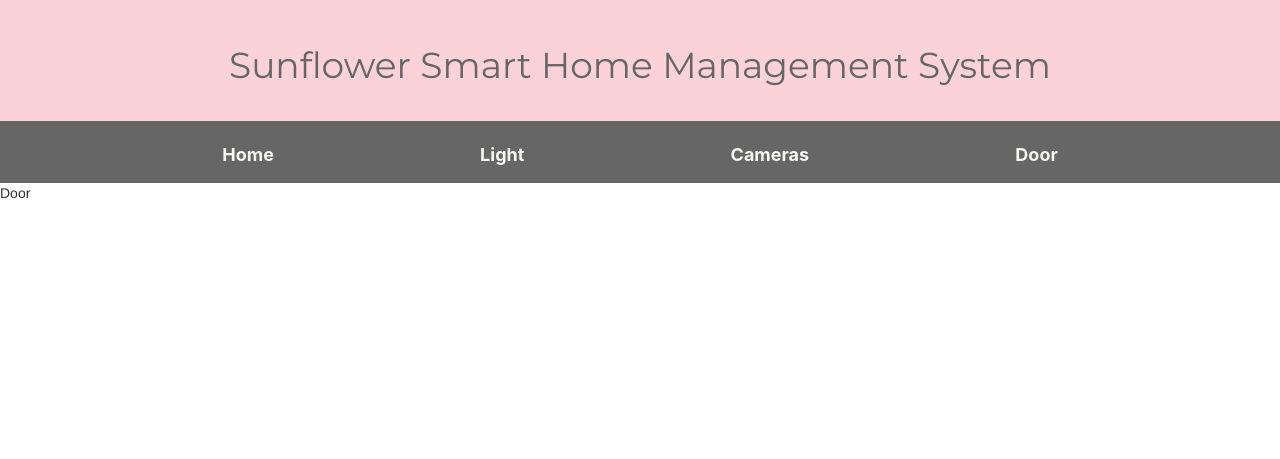
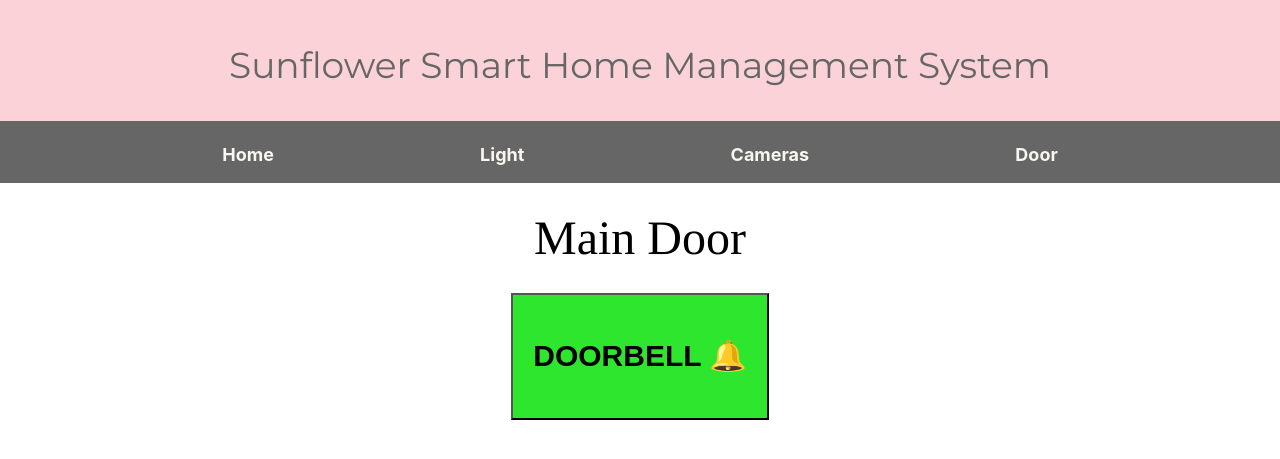
Before and after one commit to AgedSiren557/FSE-Final-Project, a Flask app: page /door in a window 1280 px wide. Shown: the top 459 px of the page. Run offline with Flask 2, Linux system fonts and the light colour scheme; some libraries are stand-ins or nearby versions.

Commit message:
Feat(door) adding action button: Doorbell simulation

```diff
--- a/templates/door.html
+++ b/templates/door.html
@@ -5,7 +5,35 @@
     {{ super() }}
 
     <p>
-        Door
+
+        <div style="text-align: center">
+            <center> <font face="Times" color="black" size="15px"> <br/>  Main Door </font></center>
+
+        <br/>
+        <style type="text/css">
+            .boton_2{
+
+              text-decoration: none;
+              padding: 40px;
+              font-family: arial;
+              text-transform: uppercase;
+              padding-left: 20px;
+              padding-right: 20px;
+              font-weight: 800;
+              font-size: 30px;
+              color: black;
+              background-color: #2fe62f;
+            }
+            .boton_2:hover{
+              color: #eb0e0e;
+              background-color: #00f7f7;
+              text-decoration: none;
+            }
+          </style>
+
+            <button class="boton_2" onclick="javascript:alert('♫♫ THE DOORBELL IS RINGING ♫♫'); " > Doorbell 🔔 </button>
+
+        </div>
     </p>
 
 {% endblock %}
```
